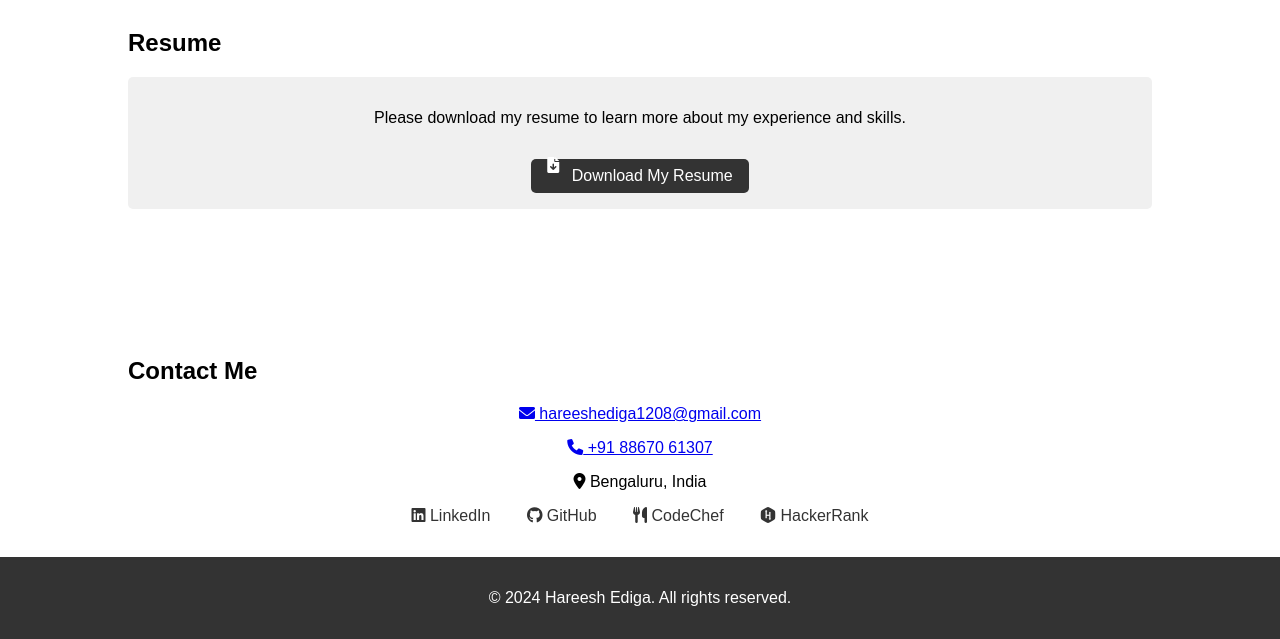
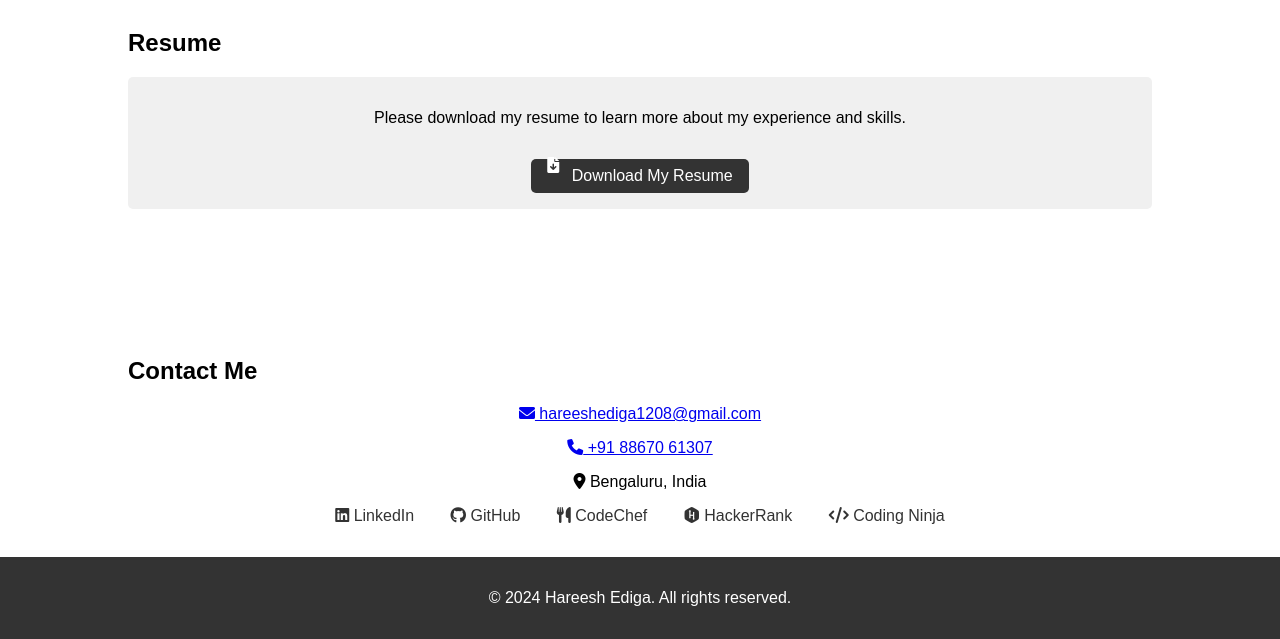
Before and after one commit to Hareesh-Ediga/My-Portfolio, a plain HTML site: page index.html in a window 1280 px wide. Shown: the part 1854-2493 px from the top of the page. Drawn offline with Linux system fonts and the light colour scheme.

Commit message:
change 2 commit

```diff
--- a/index.html
+++ b/index.html
@@ -124,9 +124,11 @@
                 <a href="https://github.com/Hareesh-Ediga" target="_blank"><i class="fab fa-github"></i> GitHub</a>
                 <a href="https://www.codechef.com/users/hareeshediga07" target="_blank"><i class="fas fa-utensils"></i> CodeChef</a>
                 <a href="https://www.hackerrank.com/hareeshediga07" target="_blank"><i class="fab fa-hackerrank"></i> HackerRank</a>
+                <a href="https://www.naukri.com/code360/profile/3c57176f-7dea-4e54-b9b8-210015e4ef7d" target="_blank"><i class="fas fa-code"></i> Coding Ninja</a>
             </div>
         </div>
     </section>
+
 
     <footer>
         <div class="container">
```
